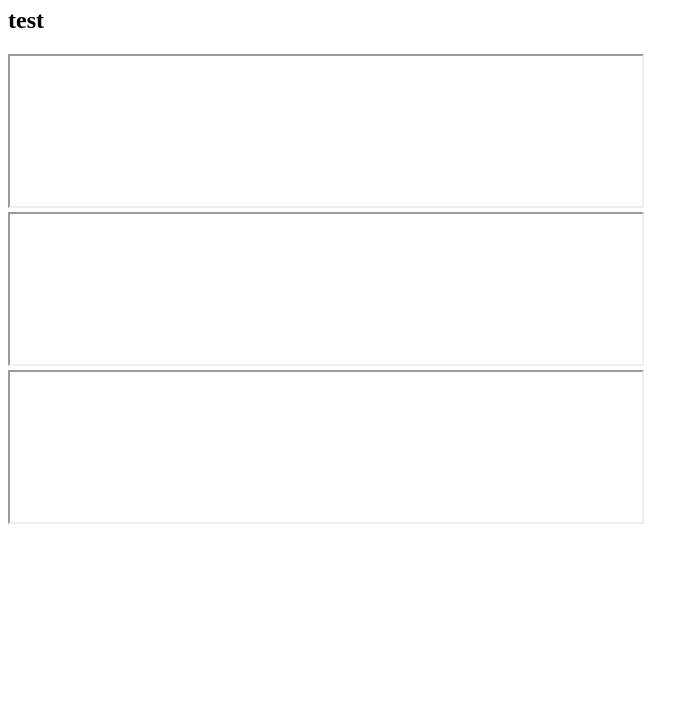
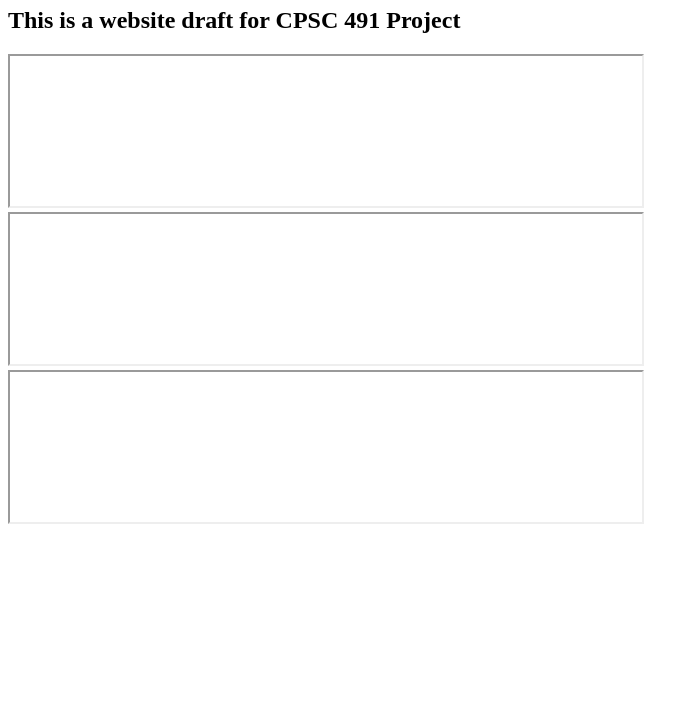
Before and after one commit to JustinLieng/Moyai, a plain HTML site: page index.html in a window 1280 px wide. Shown: the part 73-800 px from the top of the page, without its empty margins (0-699 px from the left). Drawn offline with Linux system fonts and the light colour scheme; some packages are replaced by stand-ins of ours; a script that the page names is missing.

Commit message:
Adding a short description

```diff
--- a/index.html
+++ b/index.html
@@ -1,9 +1,9 @@
 <!DOCTYPE html>
 <html lang="en">
 
-<title>Justin's Personal Website</title>
+<title>Moyai App</title>
 <h1>Moyai App</h1>
-<h2>test</h2>
+<h2>This is a website draft for CPSC 491 Project</h2>
 
 <body>
     <iframe class="iframe1" src="3D Models/Banana Cat/" width="50%" height="50%"></iframe>
```
